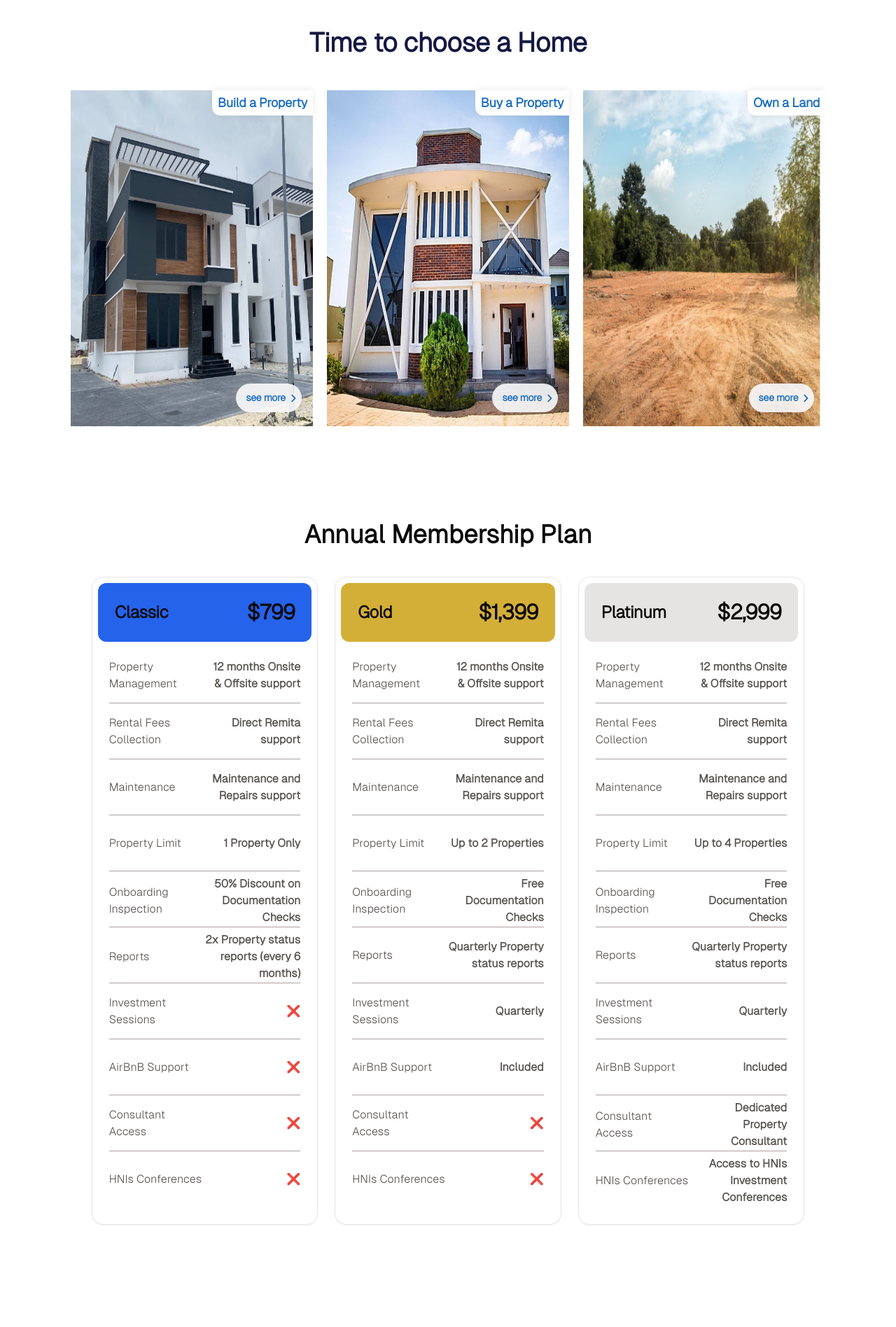
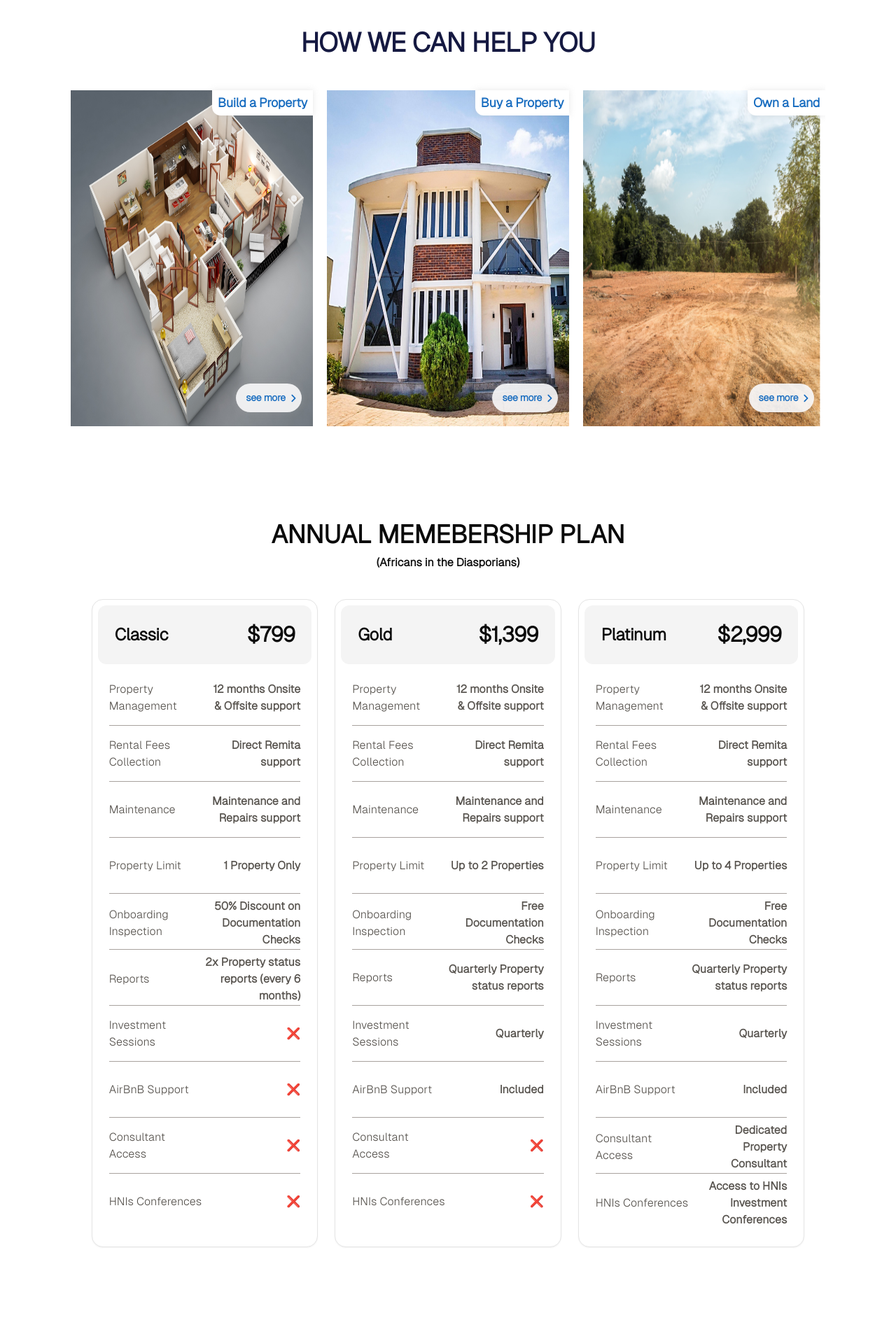
Before and after one commit to Heayarnu/thePropertyIntels, a Next.js app: page / in a window 1280 px wide. Shown: the part 1360-3256 px from the top of the page at 70% size. Built offline with nearby package versions, Linux system fonts and the light colour scheme.

Commit message:
edited chnages

```diff
--- a/src/components/about/aboutComponent.js
+++ b/src/components/about/aboutComponent.js
@@ -7,13 +7,13 @@ function AboutComponent() {
 	return (
 		<section id="about">
 			<h2 className="mt-[.94rem] text-center mb-[.62rem] text-[1.5rem] md:text-[2.375rem] tracking-[-0.0475rem] font-bold text-main_heading">
-						About Us
+						ABOUT US
 			</h2>
 
 			<div className="items-center flex flex-col xl:grid xl:grid-cols-[1fr_1.5fr] space-y-6 md:space-y-0 gap-5 md:pt-10">
 				<Image
 					alt='about'
-					src='/assets/images/mookimg/Picture1.png'
+					src='/assets/map-d.png'
 					height={300}
 					width={500}
 				className='h-[97%] w-full mt-5 xl:mt-0 rounded-sm'/>
--- a/src/components/explore/productComponent.js
+++ b/src/components/explore/productComponent.js
@@ -14,7 +14,7 @@ function ProductsComponent() {
 		<section id="properties" className="w-full">
 			<div className="text-center font-normal track-[-0.025rem]">
 				<h1 className="text-[1.5rem] md:text-[2.375rem] max-md:leading-[1.6875rem] tracking-[-0.03rem] font-bold text-main_heading">
-					Time to choose a Home {/* Explore Homes On ThePropertyIntels */}
+					HOW WE CAN HELP YOU {/* Explore Homes On ThePropertyIntels */}
 				</h1>
 				{/* <p className="text-[0.875rem] md:text-[1.25rem] text-sub_heading">
           Elit nulla vel tempus congue ac ultricies sed in ornare
--- a/src/components/explore/productsdata.js
+++ b/src/components/explore/productsdata.js
@@ -2,7 +2,8 @@ export const productGrid = [
 	// ['first', '/assets/home.jpg', '', '/buyProperty'],
 	[
 		'second',
-		'/assets/images/mookimg/ikoyi4.png',
+		// '/assets/images/mookimg/ikoyi4.png',
+		'/assets/other.jpg',
 		'Build a Property',
 		'/buildProperty',
 	],
--- a/src/components/membership/membershipComponent.js
+++ b/src/components/membership/membershipComponent.js
@@ -10,11 +10,11 @@ export default function MembershipPlans() {
 	const getTitleColor = (planValue) => {
 		switch (planValue) {
 			case 'classic':
-				return 'bg-blue-600';
+				return 'bg-[#f4f4f4]';
 			case 'gold':
-				return 'bg-[#d4af37]';
+				return 'bg-[#f4f4f4]';
 			case 'platinum':
-				return 'bg-[#E5E4E2]';
+				return 'bg-[#f4f4f4]';
 			default:
 				return '';
 		}
@@ -24,10 +24,13 @@ export default function MembershipPlans() {
 		<div className="flex w-full flex-col items-center justify-center">
 			{/* Tabs layout for screens smaller than xl */}
 			<h1
-				className='text-center mb-7 md:mb-10 font-bold text-2xl md:text-4xl'
+				className='text-center mb-2 font-bold text-2xl md:text-4xl'
 			>
-				Annual Membership Plan
+				ANNUAL MEMEBERSHIP PLAN
 			</h1>
+			  <h2  className='text-center mb-7 md:mb-10 font-bold text-base'>
+			  (Africans in the Diasporians)
+			  </h2>
 
 			<Tabs
 				defaultValue="classic"
--- a/src/components/teams/teamsData.ts
+++ b/src/components/teams/teamsData.ts
@@ -1,6 +1,6 @@
 export const images = [
 		{
-			src: '/assets/images/teams/t-1.jpg',
+			src: '/assets/yomi.jpg',
 			alt: 'Team 1',
 			name: 'Yomi Shokan',
 			role: 'Ceo & Founder',
```
